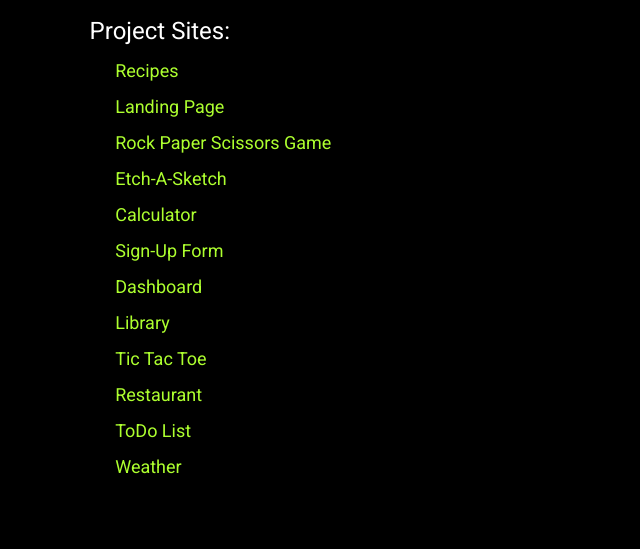
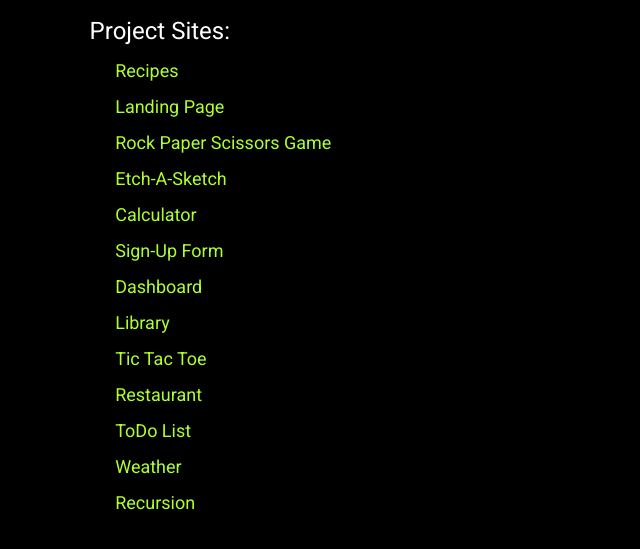
Before and after one commit to chris-phan/odin-project, a plain HTML site: page index.html in a window 1280 px wide. Shown: the part 61-610 px from the top of the page, without its empty margins (0-640 px from the left). Drawn offline with Linux system fonts and the light colour scheme.

Commit message:
Added link to recursion site on home page

```diff
--- a/index.html
+++ b/index.html
@@ -47,6 +47,9 @@
 			<li>
 				<a href="./12-odin-weather/dist/index.html">Weather</a>
 			</li>
+			<li>
+				<a href="./13-odin-recursion/dist/index.html">Recursion</a>
+			</li>
 		</ul>
 	</body>
 </html>
```
